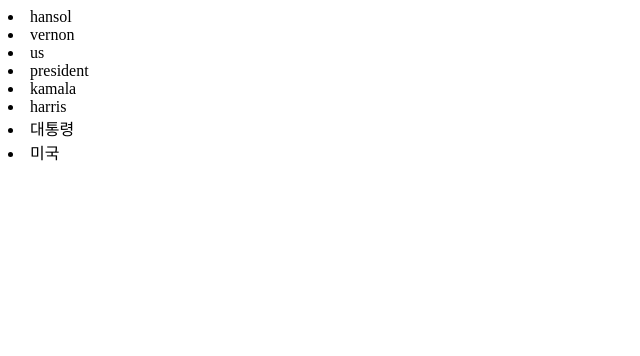
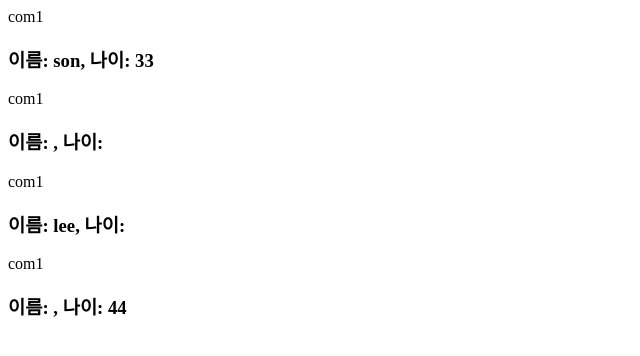
Before and after one commit to Jin19121/react20241105, a React (Vite) app: page / in a window 1280 px wide. Shown: the top 356 px of the page, without its empty margins (0-640 px from the left). Built offline with nearby package versions, Linux system fonts and the light colour scheme.

Commit message:
property

```diff
--- /dev/null
+++ b/src/apps/MyApp16.jsx
@@ -0,0 +1,26 @@
+import React from "react";
+
+function Comp1(param) {
+  console.log(param);
+  return (
+    <div>
+      com1
+      <h3>
+        이름: {param.name}, 나이: {param.age}
+      </h3>
+    </div>
+  );
+}
+
+function MyApp16(props) {
+  return (
+    <div>
+      <Comp1 name="son" age={33} />
+      <Comp1 />
+      <Comp1 name="lee" />
+      <Comp1 age={44} />
+    </div>
+  );
+}
+
+export default MyApp16;
--- a/src/main.jsx
+++ b/src/main.jsx
@@ -1,9 +1,9 @@
 import { StrictMode } from "react";
 import { createRoot } from "react-dom/client";
-import MeApp15 from "./practice/MeApp15.jsx";
+import MyApp16 from "./apps/MyApp16.jsx";
 
 createRoot(document.getElementById("root")).render(
   <StrictMode>
-    <MeApp15 />
+    <MyApp16 />
   </StrictMode>,
 );
```
